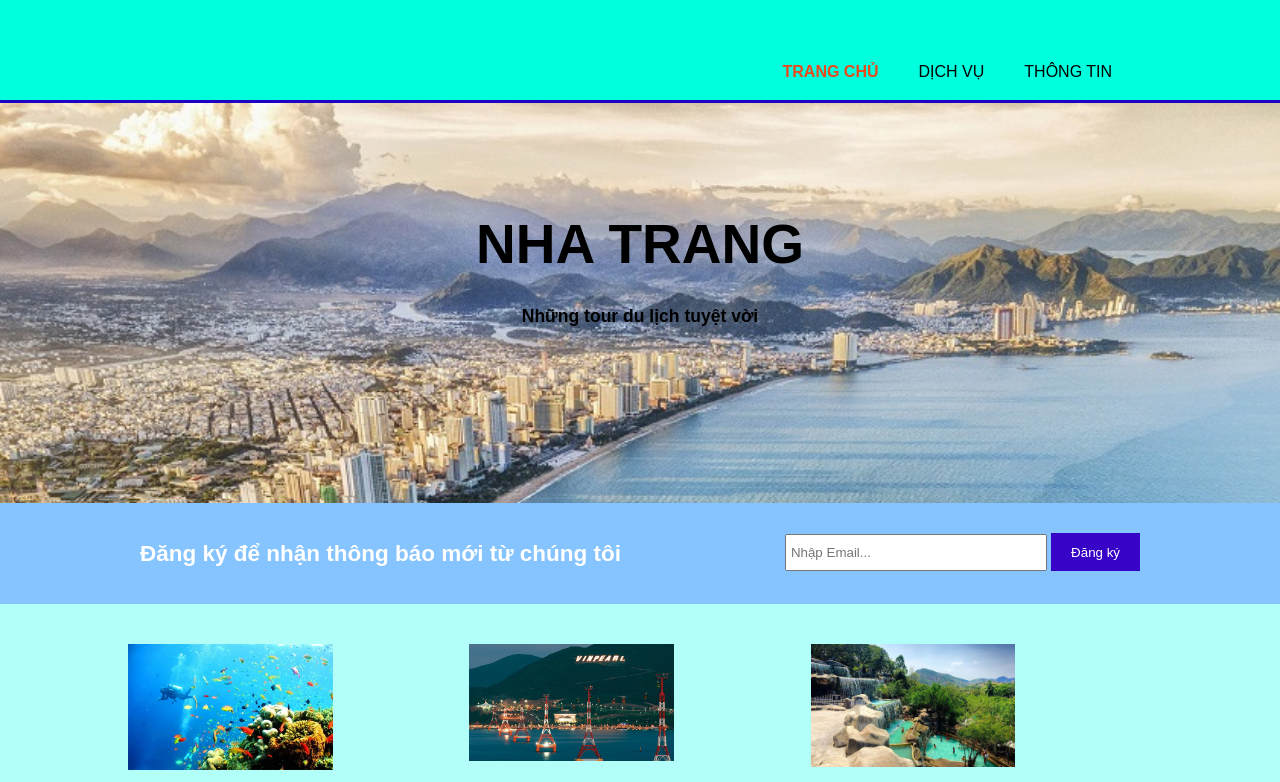
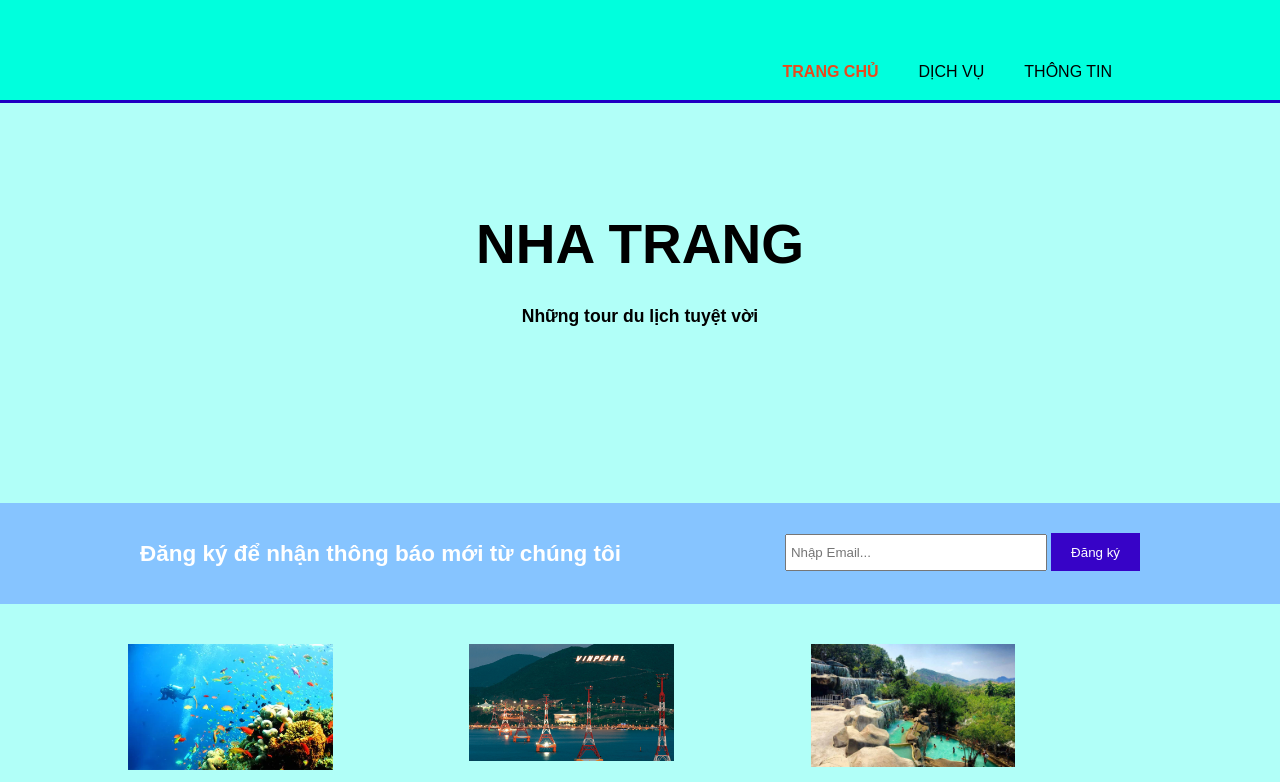
Before and after one commit to dnccuong/Tourv2, a plain HTML site: page index.html in a window 1280 px wide. Shown: the top 782 px of the page. Drawn offline with Linux system fonts and the light colour scheme.

Commit message:
Update style.css

```diff
--- a/style.css
+++ b/style.css
@@ -88,7 +88,7 @@ body{
   /* Showcase */
   #showcase{
     min-height: 400px;
-    background:url('./img/nhatrang.jpg') no-repeat 0 -0px;
+    background:scr("./img/nhatrang.jpg") no-repeat 0 -0px;
     background-size: cover;
     text-align:center;
     color:#000000;
```
